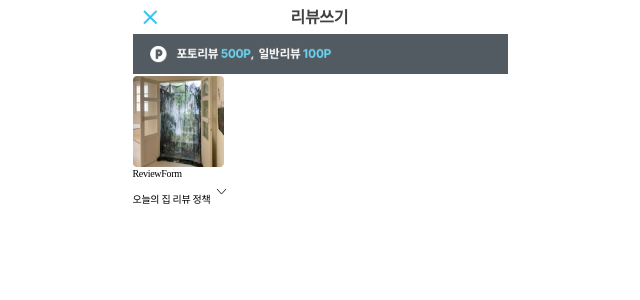
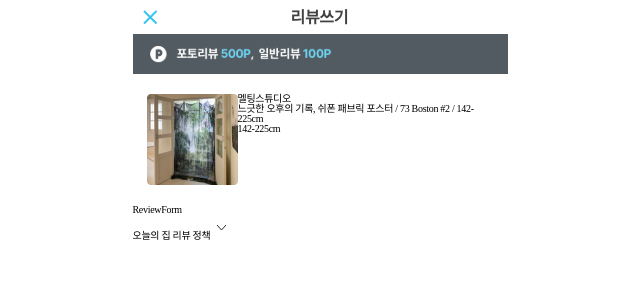
Before and after one commit to SOPT-CDSSeminar/frontend, a React (Create React App) app: page / in a window 1280 px wide. Shown: the top 300 px of the page, without its empty margins (320-960 px from the left). Built offline with nearby package versions, Linux system fonts and the light colour scheme.

Commit message:
[feat] 리뷰할 상품 정보 추가

```diff
--- a/src/components/Review/ProductInfo.jsx
+++ b/src/components/Review/ProductInfo.jsx
@@ -1,5 +1,4 @@
 /*
-마지막 편집자: 22-05-15 joohaem
 변경사항 및 참고:
   - 나연 파트
   - 멜팅스튜디오 정보 있는 그 블록 UI 구성해주면 됩니당당
@@ -11,10 +10,26 @@ import styled from "styled-components";
 import product from "../../asset/image/Review/productImage.png";
 export default function ProductInfo() {
   return (
-    <StInfo>
-      <img src={product} alt="상품" />
-    </StInfo>
+    <StProduct>
+      <StProductImg>
+        <img src={product} alt="상품" />
+      </StProductImg>
+      <StProductDetail>
+        <StDetailStore>멜팅스튜디오</StDetailStore>
+        <StDetailTitle>느긋한 오후의 기록, 쉬폰 패브릭 포스터 / 73 Boston #2 / 142-225cm</StDetailTitle>
+        <StDetailSize>142-225cm</StDetailSize>
+      </StProductDetail>
+    </StProduct>
   );
 }
 
-const StInfo = styled.div``;
+const StProduct = styled.div`
+  display: flex;
+  margin: 1.8rem 1.4rem;
+`;
+const StProductImg = styled.div``;
+const StProductDetail = styled.div``;
+
+const StDetailStore = styled.p``;
+const StDetailTitle = styled.p``;
+const StDetailSize = styled.p``;
```
